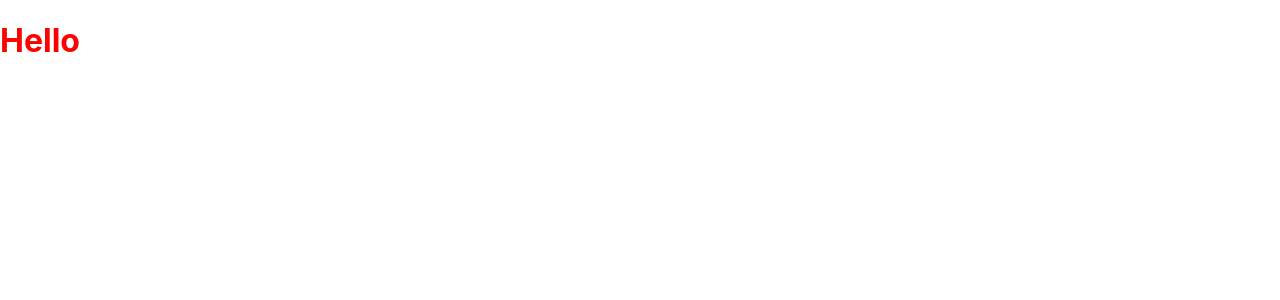
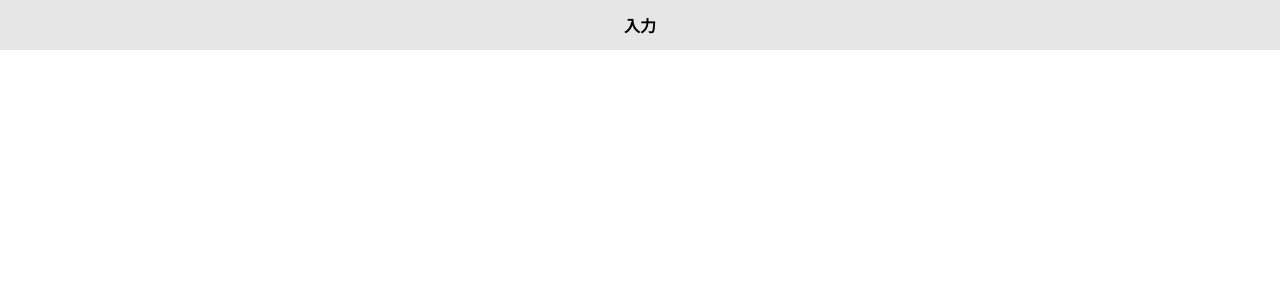
Before and after one commit to marieono/weight_recording_next, a Next.js app: page / in a window 1280 px wide. Shown: the top 300 px of the page. Built offline with nearby package versions, Linux system fonts and the light colour scheme.

Commit message:
入力Header作成

```diff
--- a/pages/index.tsx
+++ b/pages/index.tsx
@@ -2,13 +2,10 @@ import type { NextPage } from 'next'
 import Head from 'next/head'
 import Image from 'next/image'
 import styles from '../styles/Home.module.css'
-import Hom from '../src/components/home/Page'
+import Page from '../src/components/step1/Page'
 
-const Home: NextPage = () => (
-  <div>
-    <Hom></Hom>
-  </div>
-
-);
+const Home: NextPage = () => {
+  return <Page/>
+}
 
 export default Home
--- a/src/components/home/Page.tsx
+++ /dev/null
@@ -1,19 +0,0 @@
-import type { NextPage } from "next";
-import { css } from '@emotion/react'
-
-const Hom: NextPage = () => {
-  return (
-    <h1 css={helloStyle}>Hello</h1>
-  );
-};
-
-const helloStyle = css({
-  color: 'red'
-});
-
-// 以下のような書き方でもOK
-// const helloStyle = css`
-//   color: red;
-// `
-
-export default Hom;
--- /dev/null
+++ b/src/components/step1/Page.tsx
@@ -0,0 +1,15 @@
+import type { NextPage } from "next";
+import { css } from '@emotion/react'
+import Header from "./Header";
+
+const Page: NextPage = () => {
+  return (
+    <Header/>
+  );
+};
+
+const helloStyle = css({
+  color: 'blue'
+});
+
+export default Page;
--- a/src/components/step1/header.tsx
+++ b/src/components/step1/header.tsx
@@ -0,0 +1,20 @@
+import type { NextPage } from "next";
+import { css } from '@emotion/react'
+
+
+const Header =()=>{
+    return(
+ <div css={headerStyle}>入力</div>
+    )
+}
+
+const headerStyle=css`
+    display:flex;
+    justify-content:center;
+    align-items:center;
+    font-weight:bold;
+    height:50px;
+    width: 100vm;
+    background-color: #e6e6e6;
+`
+export default Header;
```
